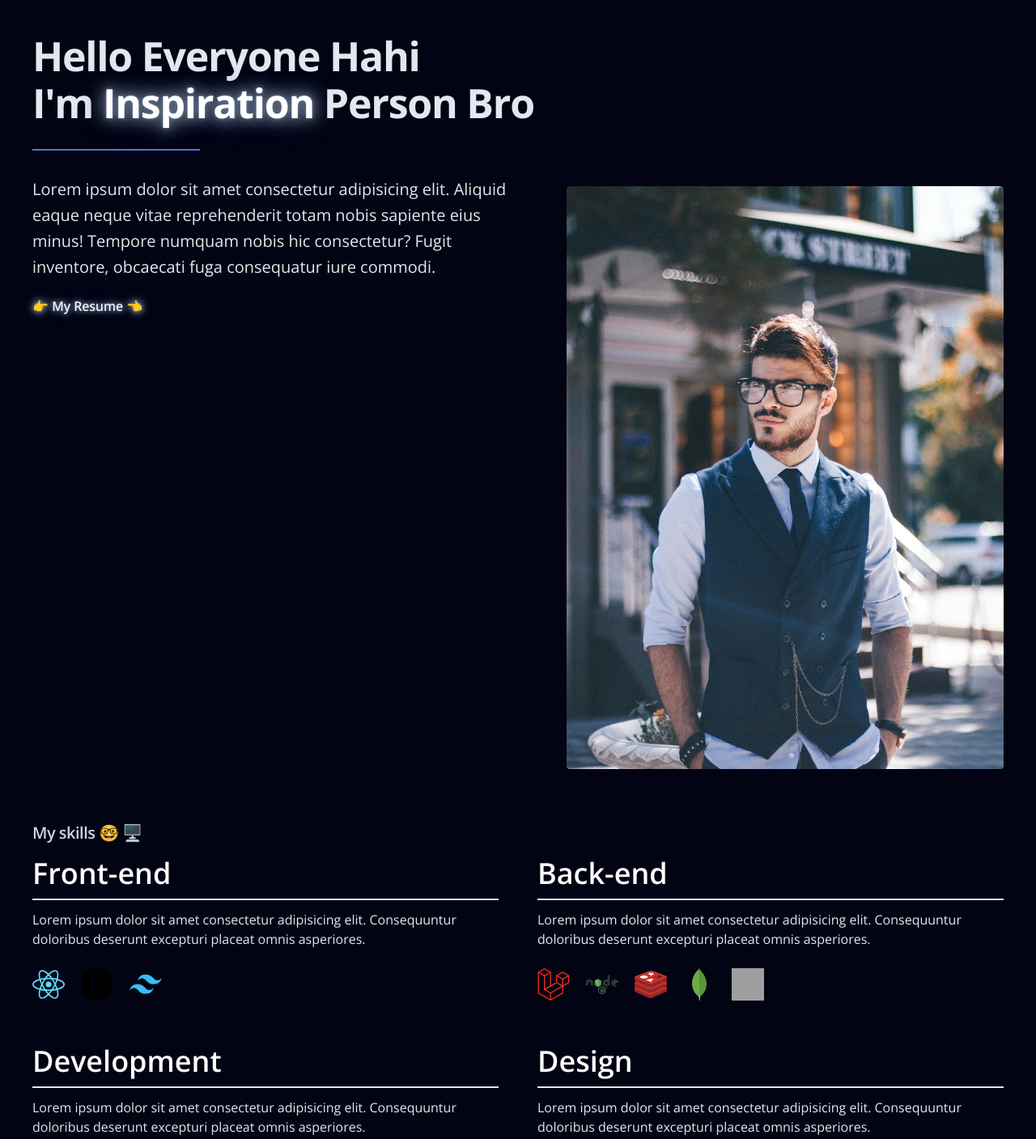
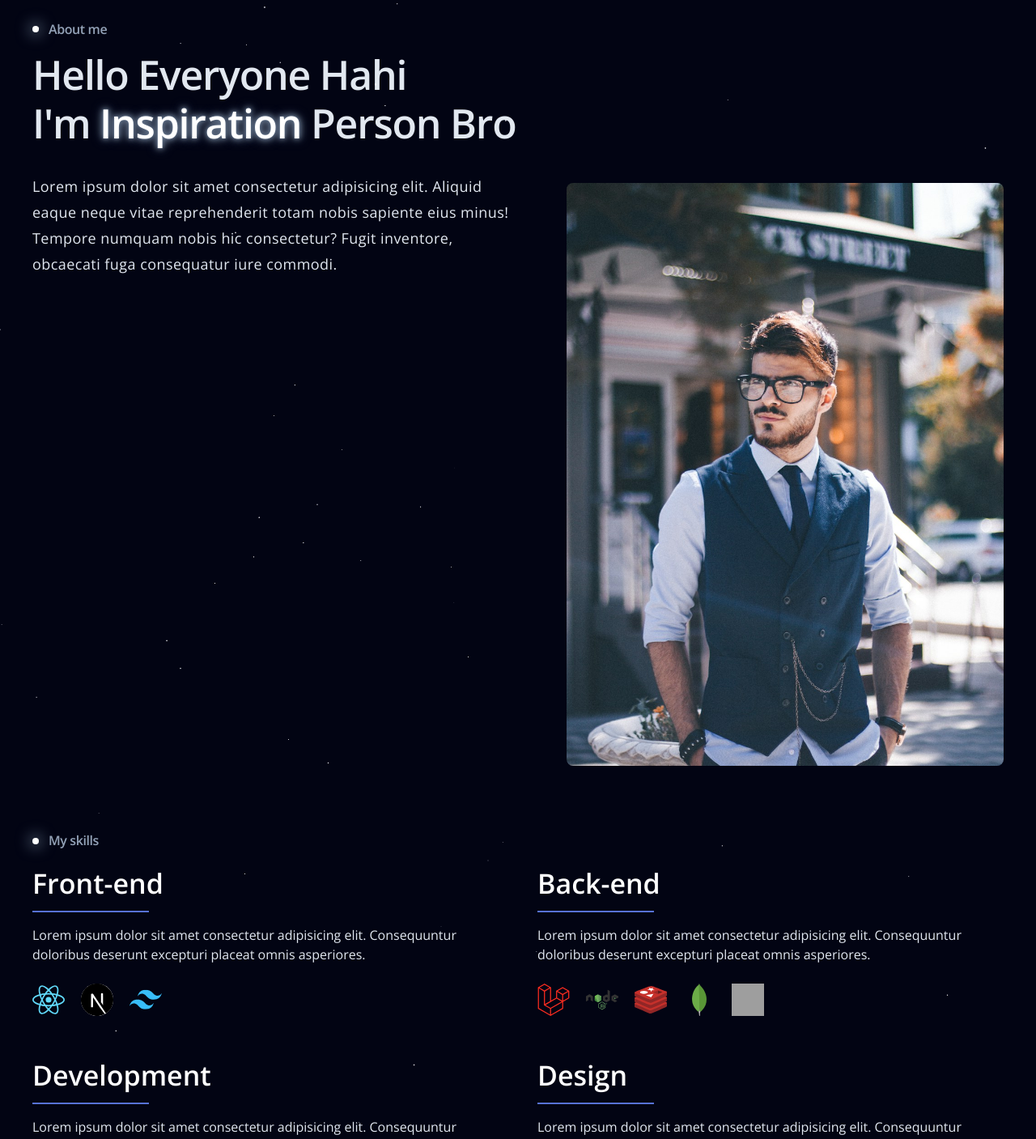
Before and after one commit to BimaPn/portfolio, a Next.js app: page /about in a window 1280 px wide. Shown: the part 80-1487 px from the top of the page at 81% size. Built offline with nearby package versions, Linux system fonts and the light colour scheme; grey boxes are pictures that could not be loaded.

Commit message:
Add animations in about page.

```diff
--- /dev/null
+++ b/app/(nav-foot-layout)/about/layout.tsx
@@ -0,0 +1,17 @@
+import StarsBackground from "@/components/StarsBackground";
+import type { Metadata } from "next";
+
+export const metadata: Metadata = {
+  title: "About Me",
+  description: "About Me",
+};
+
+export default function RootLayout({
+  children,
+}: Readonly<{
+  children: React.ReactNode;
+}>) {
+  return (
+    <StarsBackground count={600}>{children}</StarsBackground>
+  );
+}
--- a/app/(nav-foot-layout)/about/page.tsx
+++ b/app/(nav-foot-layout)/about/page.tsx
@@ -1,66 +1,15 @@
-import { skills } from "@/constants/skills"
-import Image from "next/image"
-import Link from "next/link"
-import { FiDownload } from "react-icons/fi"
-import { IoArrowBackOutline } from "react-icons/io5"
+import AboutMe from "@/components/AboutMe"
+import Skills from "@/components/Skills"
 
 const page = () => {
   return (
     <section className="pt-10 xs:pt-12 sm:pt-14 md:pt-20 px-4 xs:px-6 sm:px-8">
-      <div className="w-full lg:w-[1200px] mx-auto mt-10">
-        <div className="w-fit flex flex-col gap-4 xs:gap-7">
-          <h1 className="font-bold text-[36px] xs:text-[46px] md:text-[50px] tracking-tight flex flex-col leading-[44px] xs:leading-[52px] sm:leading-[58px] text-slate-200">
-            <span>Hello Everyone Hahi</span>
-            <span>I'm <span className="text-white text-glow-lg">Inspiration</span> Person Bro</span>
-          </h1>
-          <div className="w-1/2 sm:w-1/3 border-t-2 border-primary" />
-        </div>
-
-        <div className="flex flex-col sm:flex-row sm:justify-between mt-6 sm:mt-8 gap-6 sm:gap-0">
-          <div className="w-full sm:w-[50%] flex flex-col gap-5">
-            <span className="text-lg sm:text-xl leading-[30px] sm:leading-[32px]">Lorem ipsum dolor sit amet consectetur adipisicing elit. Aliquid eaque neque vitae reprehenderit totam nobis sapiente eius minus! Tempore numquam nobis hic consectetur? Fugit inventore, obcaecati fuga consequatur iure commodi.</span>
-
-            <Link href={`/resume`} className="w-fit text-white text-glow-sm font-medium hover:scale-105 transition-transform sm:origin-left">
-              <span>👉 My Resume 👈</span>
-            </Link>
-          </div>
-
-          <div className="w-full sm:w-[45%] aspect-[3/4] relative mt-3">
-            <Image src={`/person.jpg`} alt="the creator" fill className="object-cover rounded" />
-          </div>
-        </div>
-      </div>
-
-      <div className="w-full flexCenter lg:w-[1200px] mx-auto relative z-[2] mt-12 sm:mt-16">
-        <div className="w-full">
-          <h2 className="flex items-center gap-2 font-semibold text-[20px] tracking-tight text-slate-300">
-            <span>My skills 🤓 🖥️</span>
-          </h2>
-
-          <div className="grid grid-cols-1 sm:grid-cols-2 gap-8 sm:gap-12 mt-2">
-            {skills.map((skill) => (
-              <div key={skill.name} className="flex flex-col gap-1">
-                <div className="border-b-2 pb-1 mb-2">
-                  <span className="font-semibold text-[36px] text-white">{skill.name}</span>
-                </div>
-
-                <span>{skill.description}</span>
-                <div className="flex items-center flex-nowrap gap-5 mt-5">
-                {skill.stacks.map((stack) => (
-                <Link href={stack.link} key={stack.link}>
-                  {stack.icon}
-                </Link>
-                ))}
-                </div>
-              </div>
-            ))}
-          </div>
-        </div>
-
-      </div>
-    </section>
+      <AboutMe />
+      <Skills />
+     </section>
   )
 }
 
 
+
 export default page
--- a/app/globals.css
+++ b/app/globals.css
@@ -32,6 +32,12 @@ html {
 .svg-glow {
   filter: drop-shadow(18px 18px 18px #64748B);
 }
+.glow-out {
+  box-shadow: 0px 0px 90px 40px #64748B;
+}
+.box-glow {
+  box-shadow: 0px 0px 18px 3px #64748B;
+}
 .title {
   @apply bg-gradient-to-br from-white to-slate-400 bg-clip-text text-transparent
 }
--- a/app/layout.tsx
+++ b/app/layout.tsx
@@ -3,6 +3,7 @@ import { Open_Sans, Bitter } from "next/font/google";
 import "./globals.css";
 import Navbar from "@/components/Navbar";
 import PageTransitionStart from "@/components/PageTransitionStart";
+import Footer from "@/components/Footer";
 
 const openSans = Open_Sans({ subsets:["latin"],weight:["400","500", "600", "700"]})
 const bitter = Bitter({ subsets:["latin"],weight:["400","500", "600", "700"],variable: "--font-bitter"})
@@ -23,6 +24,7 @@ export default function RootLayout({
         <PageTransitionStart>
           <Navbar />
           {children}
+          <Footer />
         </PageTransitionStart>
       </body>
     </html>
--- a/app/page.tsx
+++ b/app/page.tsx
@@ -1,4 +1,3 @@
-import Footer from "@/components/Footer"
 import Hero from "@/components/Hero"
 import Projects from "@/components/Projects"
 import StarsBackground from "@/components/StarsBackground"
@@ -12,7 +11,6 @@ const Home = () => {
           <StarsBackground>
             <Projects />
           </StarsBackground>
-          <Footer />
       </main>
     </>
   )
--- /dev/null
+++ b/components/AboutMe.tsx
@@ -0,0 +1,60 @@
+"use client"
+import { textVariants } from "@/constants/framer"
+import { motion } from "framer-motion"
+import Image from "next/image"
+
+const AboutMe = () => {
+  return (
+      <div className="w-full lg:w-[1200px] mx-auto mt-6">
+        <div className="w-fit flex flex-col gap-4 xs:gap-7">
+          <motion.h2
+          variants={textVariants}
+          initial="hidden"
+          animate="show"
+          transition={{ duration:.4, delay:1}}
+          className="flex items-center gap-3 font-semibold tracking-tight text-slate-400 -mb-[14px]"
+          >
+            <div className="w-2 aspect-square rounded-full bg-white box-glow" />
+            <span>About me</span>
+          </motion.h2>
+          <h1 className="font-semibold text-[36px] xs:text-[46px] md:text-[50px] tracking-tight flex flex-col leading-[44px] xs:leading-[52px] sm:leading-[60px] text-slate-200">
+            <motion.span
+            variants={textVariants}
+            initial="hidden"
+            animate="show"
+            transition={{ duration:.4, delay: 1.1 }}
+            className="inline-block"
+            >Hello Everyone Hahi</motion.span>
+            <motion.span
+            variants={textVariants}
+            initial="hidden"
+            animate="show"
+            transition={{ duration:.4, delay:1.2 }}
+            className="inline-block"
+            >I'm <span className="text-white text-glow-sm">Inspiration</span> Person Bro</motion.span>
+          </h1>
+        </div>
+
+        <div className="flex flex-col sm:flex-row sm:justify-between mt-6 sm:mt-8 gap-6 sm:gap-0">
+          <motion.div variants={textVariants} initial="hidden" animate="show" transition={{ duration:.3, delay: 1.3 }} className="w-full sm:w-[50%] flex flex-col gap-5">
+            <span className="sm:text-lg leading-[30px] tracking-wide sm:leading-[32px]">Lorem ipsum dolor sit amet consectetur adipisicing elit. Aliquid eaque neque vitae reprehenderit totam nobis sapiente eius minus! Tempore numquam nobis hic consectetur? Fugit inventore, obcaecati fuga consequatur iure commodi.</span>
+
+          </motion.div>
+
+          <div className="w-full sm:w-[45%] aspect-[3/4] relative mt-3 overflow-hidden">
+            <motion.div initial={{ scale: 1.03}} animate={{ scale:1 }} transition={{ delay: 1.5, duration:.5 }} className="w-full h-full relative z-0">
+              <Image src={`/person.jpg`} alt="the creator" fill className="object-cover rounded-lg" />
+            </motion.div>
+            <motion.div
+            initial={{ height:"100%" }}
+            animate={{ height: "0%" }}
+            transition={{ delay:1.5}}
+            className="absolute top-0 left-0 w-full bg-primary z-[1] origin-bottom rounded-lg" />
+
+          </div>
+        </div>
+      </div>
+  )
+}
+
+export default AboutMe
--- a/components/Footer.tsx
+++ b/components/Footer.tsx
@@ -70,7 +70,7 @@ const Footer = () => {
 
       <motion.div style={{ y }} className="relative z-10 flex flex-col items-center">
 
-        <h1 className="max-w-3xl  text-center text-3xl font-bold leading-tight title sm:text-5xl sm:leading-tight md:text-[50px] md:leading-tight">
+        <h1 className="max-w-3xl  text-center text-3xl font-semibold leading-tight title sm:text-5xl sm:leading-tight md:text-[50px] md:leading-tight">
 
         Let's Get in Touch
 
--- /dev/null
+++ b/components/Skills.tsx
@@ -0,0 +1,61 @@
+"use client"
+import Link from "next/link"
+import { skills } from "@/constants/skills"
+import { motion } from "framer-motion"
+import { textVariants } from "@/constants/framer"
+
+
+const viewport = {
+  once: true,
+  margin: "0% 0% -50% 0%"
+}
+const parentVariant = {
+  show: { opacity:1 },
+  hidden: {opacity:0}
+}
+
+const lineVariant = {
+  show: {
+    x:"0%",
+    scaleX:1
+  },
+  hidden: {
+    x:"80%",
+    scaleX:3
+  }
+}
+const Skills = () => {
+  return (
+     <motion.div variants={parentVariant} initial="hidden" viewport={viewport} whileInView="show" className="w-full flexCenter lg:w-[1200px] mx-auto relative z-[2] mt-12 sm:mt-20">
+        <div className="w-full">
+          <motion.h2 variants={textVariants} transition={{ duration:.4 }} className="flex items-center gap-3 font-semibold tracking-tight text-slate-400">
+            <div className="w-2 aspect-square rounded-full bg-white -mb-[1px] box-glow" />
+            <span>My skills</span>
+          </motion.h2>
+
+          <div className="grid grid-cols-1 sm:grid-cols-2 gap-8 sm:gap-12 mt-4">
+            {skills.map((skill) => (
+              <div key={skill.name} className="flex flex-col gap-1">
+                <div className="flex flex-col gap-2 pb-1 mb-2">
+                  <motion.span variants={textVariants} transition={{ duration: .4,delay:.4 }}  className="font-semibold text-[34px] text-white">{skill.name}</motion.span>
+                  <motion.div variants={lineVariant} transition={{ duration:.4 }} className="w-1/4 sm:w-1/4 border-t-2 border-primary origin-left" />
+                </div>
+
+                <motion.span variants={textVariants} transition={{ duration:.4, delay:.7 }}>{skill.description}</motion.span>
+                <motion.div variants={textVariants} transition={{ duration:.4, delay: .8 }} className="flex items-center flex-nowrap gap-5 mt-5">
+                  {skill.stacks.map((stack) => (
+                  <Link href={stack.link} key={stack.link}>
+                    {stack.icon}
+                  </Link>
+                  ))}
+                </motion.div>
+              </div>
+            ))}
+          </div>
+        </div>
+      </motion.div>
+
+  )
+}
+
+export default Skills
--- a/components/StarsBackground.tsx
+++ b/components/StarsBackground.tsx
@@ -2,12 +2,12 @@
 import { Stars } from '@react-three/drei'
 import { Canvas } from '@react-three/fiber'
 
-const StarsBackground = ({children}:{children: React.ReactNode}) => {
+const StarsBackground = ({children, count=1500}:{children: React.ReactNode, count?: number}) => {
   return (
     <div className='relative'>
       <div className="absolute inset-0 z-0">
         <Canvas>
-          <Stars radius={50} count={1500} factor={4} fade speed={2} />
+          <Stars radius={50} count={count} factor={4} fade speed={2} />
         </Canvas>
       </div>
       {children}
--- /dev/null
+++ b/constants/framer.ts
@@ -0,0 +1,4 @@
+export const textVariants = {
+  hidden: {  y: 20, opacity: 0 },
+  show: {  y: 0, opacity: 1 }
+}
```
Also changed, not shown: components/Hero.tsx (+4 -4 lines), components/HeroContent.tsx (+4 -8 lines).
